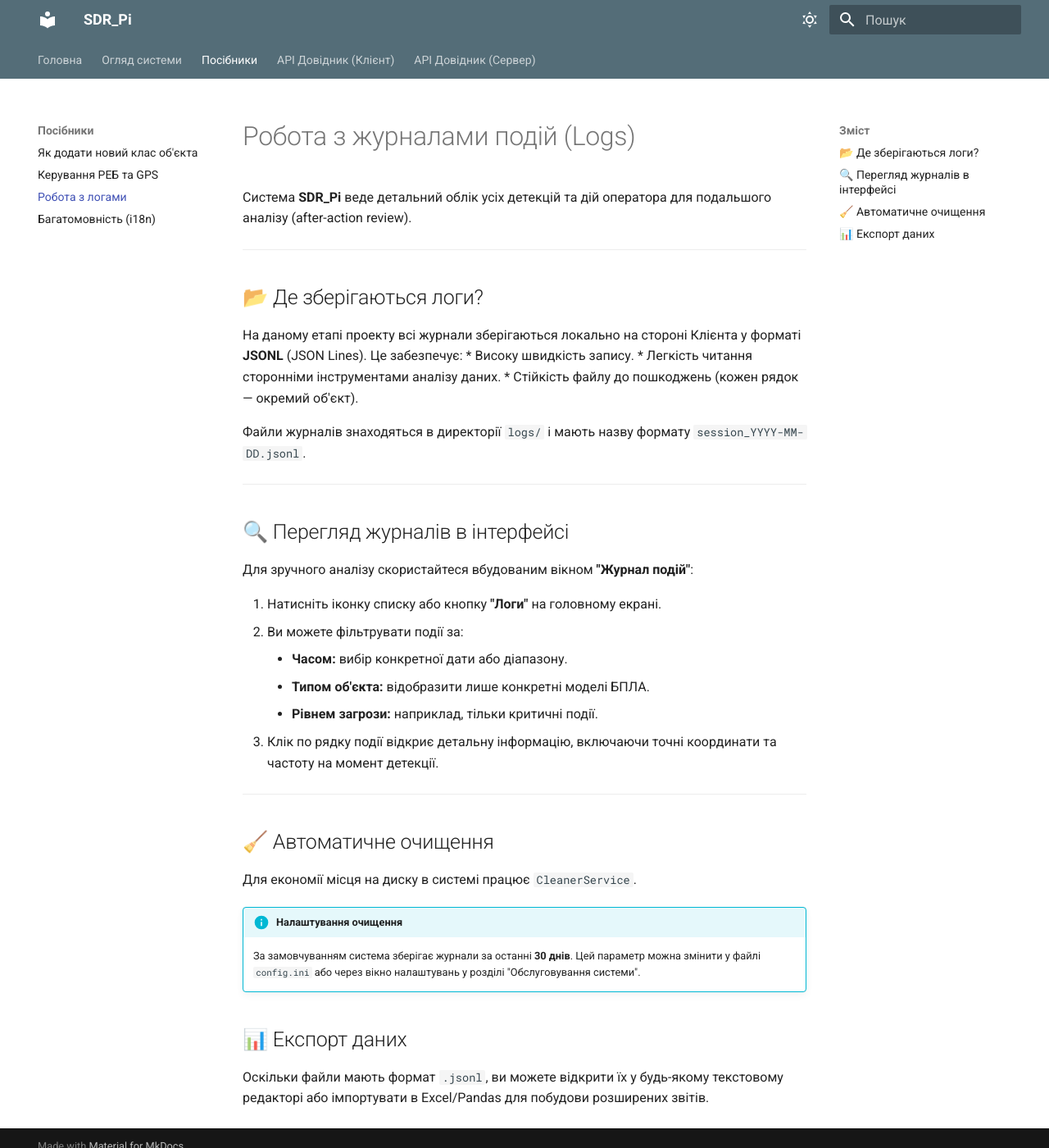
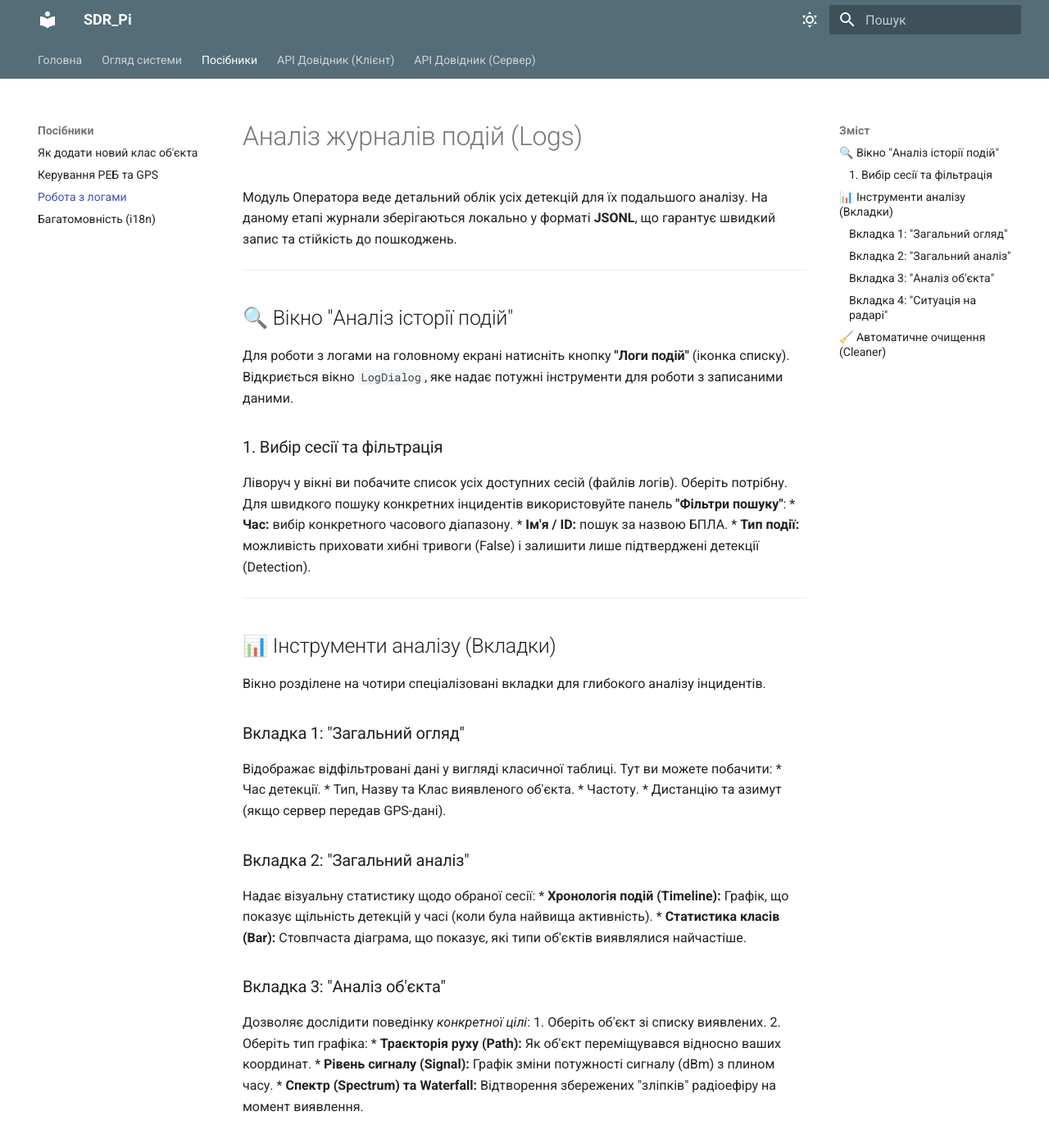
Before and after one commit to VadymKotsiuba1808/SDR_Pi, an MkDocs documentation site: the page built from docs/how-to/manage_logs.md, in a window 1280 px wide and 1400 px high. Shown: the whole window at 82% size. Built offline with MkDocs 1.6.1 and Material for MkDocs 9.7.7, drawn with Linux system fonts in a browser that asks for light colours; some of the changed text lies outside the part shown.

```diff
--- a/docs/how-to/manage_logs.md
+++ b/docs/how-to/manage_logs.md
@@ -1,40 +1,52 @@
-# Робота з журналами подій (Logs)
+# Аналіз журналів подій (Logs)
 
-Система **SDR_Pi** веде детальний облік усіх детекцій та дій оператора для подальшого аналізу (after-action review).
+Модуль Оператора веде детальний облік усіх детекцій для їх подальшого аналізу. На даному етапі журнали зберігаються локально у форматі **JSONL**, що гарантує швидкий запис та стійкість до пошкоджень.
 
 ---
 
-## 📂 Де зберігаються логи?
+## 🔍 Вікно "Аналіз історії подій"
 
-На даному етапі проекту всі журнали зберігаються локально на стороні Клієнта у форматі **JSONL** (JSON Lines). Це забезпечує:
-*   Високу швидкість запису.
-*   Легкість читання сторонніми інструментами аналізу даних.
-*   Стійкість файлу до пошкоджень (кожен рядок — окремий об'єкт).
+Для роботи з логами на головному екрані натисніть кнопку **"Логи подій"** (іконка списку). Відкриється вікно `LogDialog`, яке надає потужні інструменти для роботи з записаними даними.
 
-Файли журналів знаходяться в директорії `logs/` і мають назву формату `session_YYYY-MM-DD.jsonl`.
+### 1. Вибір сесії та фільтрація
+Ліворуч у вікні ви побачите список усіх доступних сесій (файлів логів). Оберіть потрібну.
+Для швидкого пошуку конкретних інцидентів використовуйте панель **"Фільтри пошуку"**:
+*   **Час:** вибір конкретного часового діапазону.
+*   **Ім'я / ID:** пошук за назвою БПЛА.
+*   **Тип події:** можливість приховати хибні тривоги (False) і залишити лише підтверджені детекції (Detection).
 
 ---
 
-## 🔍 Перегляд журналів в інтерфейсі
+## 📊 Інструменти аналізу (Вкладки)
 
-Для зручного аналізу скористайтеся вбудованим вікном **"Журнал подій"**:
+Вікно розділене на чотири спеціалізовані вкладки для глибокого аналізу інцидентів.
 
-1.  Натисніть іконку списку або кнопку **"Логи"** на головному екрані.
-2.  Ви можете фільтрувати події за:
-    *   **Часом:** вибір конкретної дати або діапазону.
-    *   **Типом об'єкта:** відобразити лише конкретні моделі БПЛА.
-    *   **Рівнем загрози:** наприклад, тільки критичні події.
-3.  Клік по рядку події відкриє детальну інформацію, включаючи точні координати та частоту на момент детекції.
+### Вкладка 1: "Загальний огляд"
+Відображає відфільтровані дані у вигляді класичної таблиці. Тут ви можете побачити:
+*   Час детекції.
+*   Тип, Назву та Клас виявленого об'єкта.
+*   Частоту.
+*   Дистанцію та азимут (якщо сервер передав GPS-дані).
+
+### Вкладка 2: "Загальний аналіз"
+Надає візуальну статистику щодо обраної сесії:
+*   **Хронологія подій (Timeline):** Графік, що показує щільність детекцій у часі (коли була найвища активність).
+*   **Статистика класів (Bar):** Стовпчаста діаграма, що показує, які типи об'єктів виявлялися найчастіше.
+
+### Вкладка 3: "Аналіз об'єкта"
+Дозволяє дослідити поведінку *конкретної цілі*:
+1.  Оберіть об'єкт зі списку виявлених.
+2.  Оберіть тип графіка:
+    *   **Траєкторія руху (Path):** Як об'єкт переміщувався відносно ваших координат.
+    *   **Рівень сигналу (Signal):** Графік зміни потужності сигналу (dBm) з плином часу.
+    *   **Спектр (Spectrum) та Waterfall:** Відтворення збережених "зліпків" радіоефіру на момент виявлення.
+
+### Вкладка 4: "Ситуація на радарі"
+Відтворює загальну картину навколо вас на певний момент часу. Використовуючи кнопки **"Попередній" / "Наступний"**, ви можете "прокручувати" час і бачити, як об'єкти з'являлися та зникали на радарній сітці.
 
 ---
 
-## 🧹 Автоматичне очищення
+## 🧹 Автоматичне очищення (Cleaner)
 
-Для економії місця на диску в системі працює `CleanerService`.
-
-!!! info "Налаштування очищення"
-    За замовчуванням система зберігає журнали за останні **30 днів**. Цей параметр можна змінити у файлі `config.ini` або через вікно налаштувань у розділі "Обслуговування системи".
-
-## 📊 Експорт даних
-
-Оскільки файли мають формат `.jsonl`, ви можете відкрити їх у будь-якому текстовому редакторі або імпортувати в Excel/Pandas для побудови розширених звітів.
+Для економії місця на диску в системі працює фонова утиліта очищення.
+У вікні **"Меню"** ви можете вказати, скільки днів зберігати текстові логи, записи екрану та скріншоти. Старі файли будуть видалятися автоматично.
```
Also changed, not shown: docs/how-to/add_object_class.md (+38 -22 lines), docs/how-to/hardware_control.md (+27 -19 lines), docs/how-to/translations.md (+3 -4 lines).
